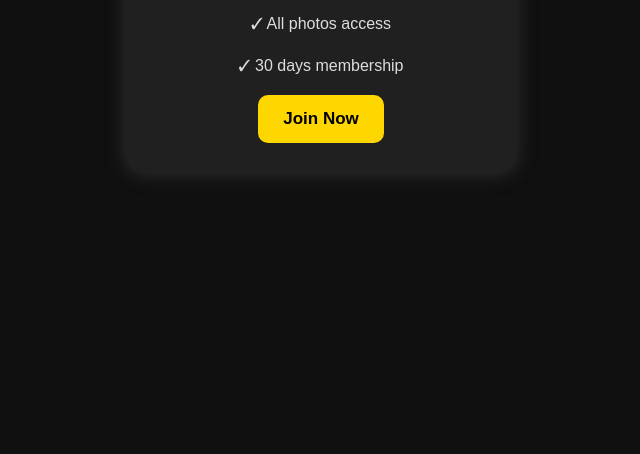
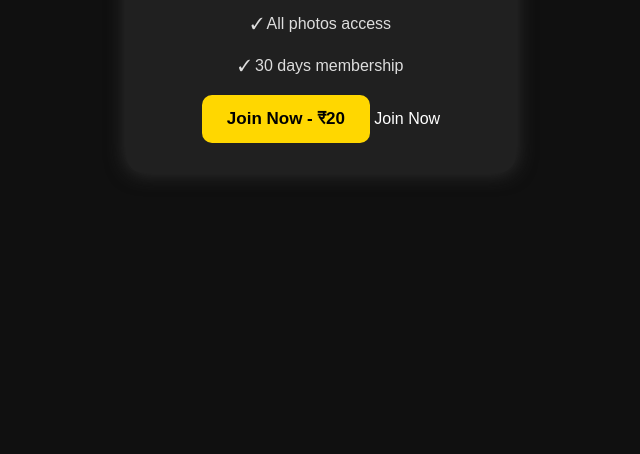
Before and after one commit to npriyanshu009-web/Priyanshu-namdev-, a plain HTML site: page membership.html in a window 1280 px wide. Shown: the part 346-800 px from the top of the page, without its empty margins (319-959 px from the left). Drawn offline with Linux system fonts and the light colour scheme.

Commit message:
Update membership.html

```diff
--- a/membership.html
+++ b/membership.html
@@ -45,7 +45,9 @@
     <div class="price">₹20 <small>/ month</small></div>
     <p>✓ All photos access</p>
     <p>✓ 30 days membership</p>
-    <button onclick="alert('Payment system abhi connect nahi hua hai.')">
+    <button onclick=<button onclick="window.location.href='payment.html'">
+  Join Now - ₹20
+</button>
       Join Now
     </button>
   </div>
```
